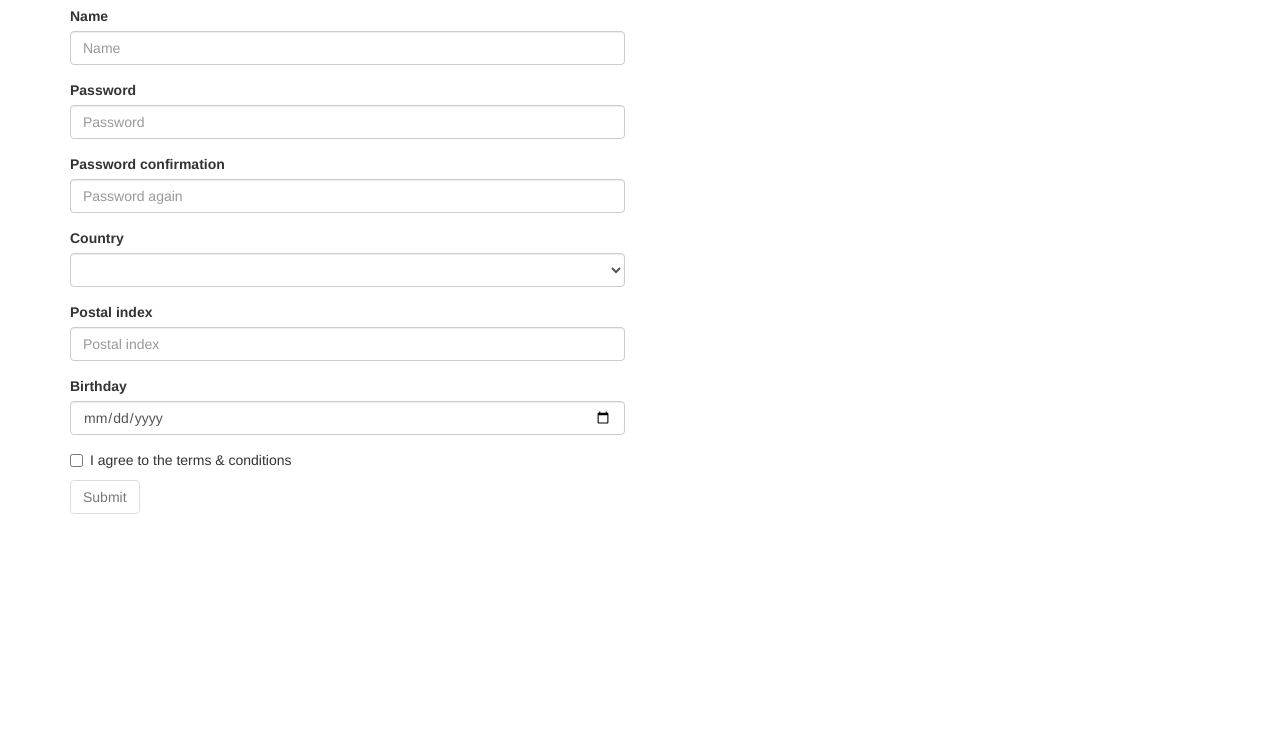
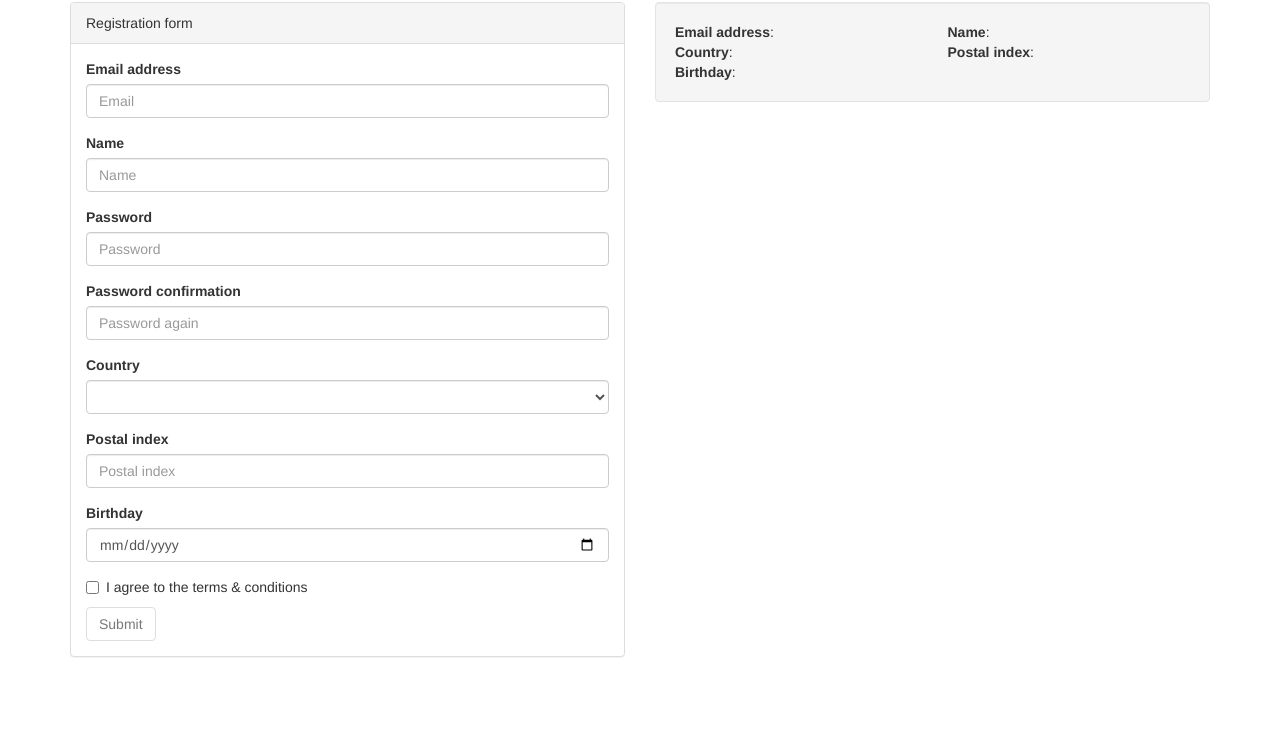
Before and after one commit to ObsidianSky/angular_form_validation, a plain HTML site: page index.html in a window 1280 px wide. Shown: the part 68-800 px from the top of the page. Drawn offline with nearby package versions, Linux system fonts and the light colour scheme.

Commit message:
form result added

```diff
--- a/index.html
+++ b/index.html
@@ -7,9 +7,13 @@
     <link rel="stylesheet" href="css/style.css">
 </head>
 <body ng-app="app">
-    <div class="container" ng-controller="regForm">
+  <div class="container" ng-controller="regForm">
+    <h1>Registration</h1>
     <div class="row">
-        <div class="col-xs-12 col-sm-6">
+      <div class="col-xs-12 col-sm-6">
+        <div class="panel panel-default">
+          <div class="panel-heading">Registration form</div>
+          <div class="panel-body">
             <form name="regForm" novalidate class="form">
                 <div class="form-group" validate>
                     <label class="control-label" for="inputEmail">Email address</label>
@@ -40,7 +44,7 @@
                 </div>
                 <div class="form-group" validate>
                     <label class="control-label" for="inputPostalIndex">Postal index</label>
-                    <input type="number" name="postalIndex" ng-minlength="4" ng-maxlength="6" class="form-control" id="inputPostalIndex" placeholder="Postal index" ng-model="user.postalCode" ng-required="true">
+                    <input type="number" name="postalIndex" ng-minlength="4" ng-maxlength="6" class="form-control" id="inputPostalIndex" placeholder="Postal index" ng-model="user.postalIndex" ng-required="true">
                     <span class="help-block">Enter valid postal index</span>
                 </div>
                 <div class="form-group" validate>
@@ -55,7 +59,30 @@
                 </div>
                 <button type="submit" class="btn btn-default" ng-class="regForm.$invalid ? 'btn-default' : 'btn-success'" ng-disabled="regForm.$invalid">Submit</button>
             </form>
+          </div>
         </div>
+      </div>
+      <div class="col-xs-12 col-sm-6">
+        <div class="well">
+          <div class="row">
+            <div class="col-xs-12 col-sm-6">
+              <b>Email address</b>: {{user.email}}
+            </div>
+            <div class="col-xs-12 col-sm-6">
+              <b>Name</b>: {{user.name}}
+            </div>
+            <div class="col-xs-12 col-sm-6">
+              <b>Country</b>: {{user.country}}
+            </div>
+            <div class="col-xs-12 col-sm-6">
+              <b>Postal index</b>: {{user.postalIndex}}
+            </div>
+            <div class="col-xs-12 col-sm-6">
+              <b>Birthday</b>: {{user.birthday | date: "MM-dd-yyyy"}}
+            </div>
+          </div>
+        </div>
+      </div>
     </div>
 </div>
 <script src="https://ajax.googleapis.com/ajax/libs/angularjs/1.5.8/angular.min.js"></script>
--- a/js/main.js
+++ b/js/main.js
@@ -16,7 +16,11 @@ app.directive('validate', function() {
                 var ngInput = formCtrl[inputName];
                 var valid = ngInput.$valid;
 
-                valid ? el.removeClass('has-error') : el.addClass('has-error');
+                if(valid) {
+                  el.removeClass('has-error').addClass('has-success')
+                } else {
+                  el.addClass('has-error').removeClass('has-success')
+                }
             });
         }
     }
```
